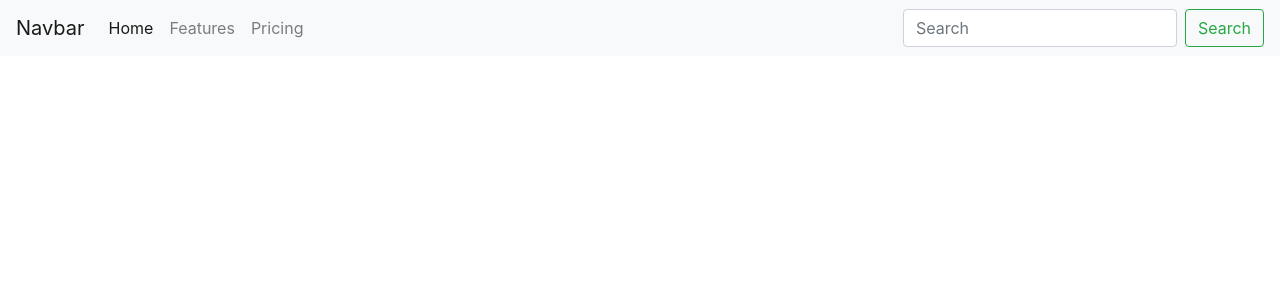
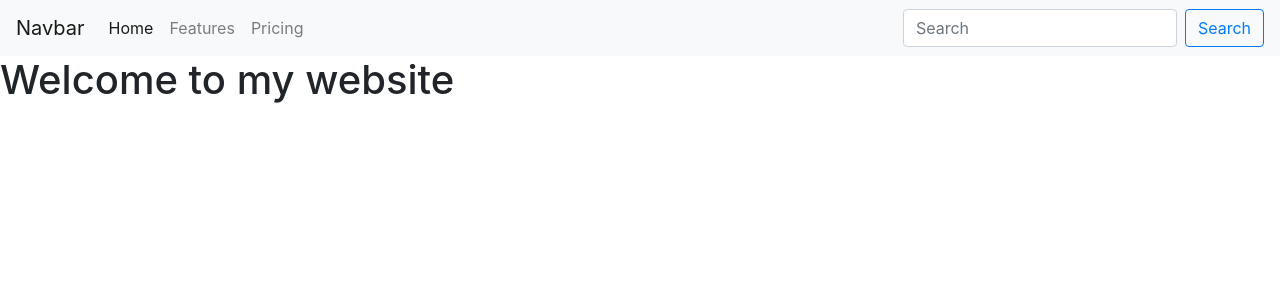
Before and after one commit to diego140584/django_site1, a Django app: page / in a window 1280 px wide. Shown: the top 300 px of the page. Run offline with Django 3.2, Linux system fonts and the light colour scheme; some libraries are stand-ins or nearby versions.

Commit message:
change in index.html

```diff
--- a/servers/salesite/templates/index.html
+++ b/servers/salesite/templates/index.html
@@ -15,7 +15,7 @@
 </head>
 <body>
 <header>
-   <nav class="navbar navbar-expand-lg navbar-light bg-light">
+   <nav class="navbar navbar-expand-md navbar-light bg-light">
   <a class="navbar-brand" href="#">Navbar</a>
   <button class="navbar-toggler" type="button" data-toggle="collapse" data-target="#navbarNavDropdown" aria-controls="navbarNavDropdown" aria-expanded="false" aria-label="Toggle navigation">
     <span class="navbar-toggler-icon"></span>
@@ -37,12 +37,21 @@
        <form class="form-inline">
            {% csrf_token %}
     <input class="form-control mr-sm-2" type="search" placeholder="Search" aria-label="Search">
-    <button class="btn btn-outline-success my-2 my-sm-0" type="submit">Search</button>
+    <button class="btn btn-outline-primary my-2 my-sm-0" type="submit">Search</button>
   </form>
 </nav>
+
 </header>
 <main class="content">
 
+<div class=”jumbotron jumbotron-fluid”>
+
+<div class=”container”>
+
+<h1 class=”display-3 text-center">Welcome to my website</h1>
+
+
+</div>
 </main>
 <footer></footer>
 
```
